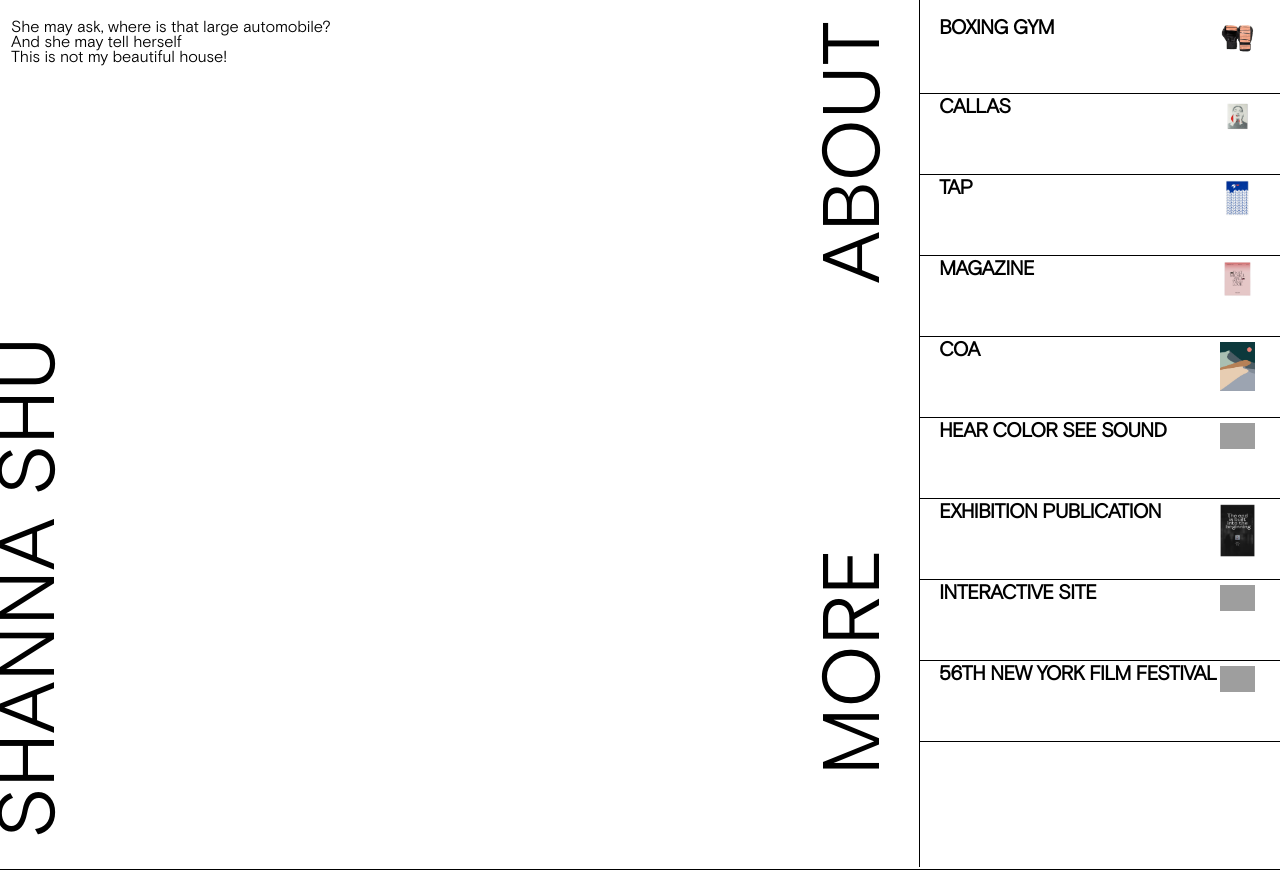
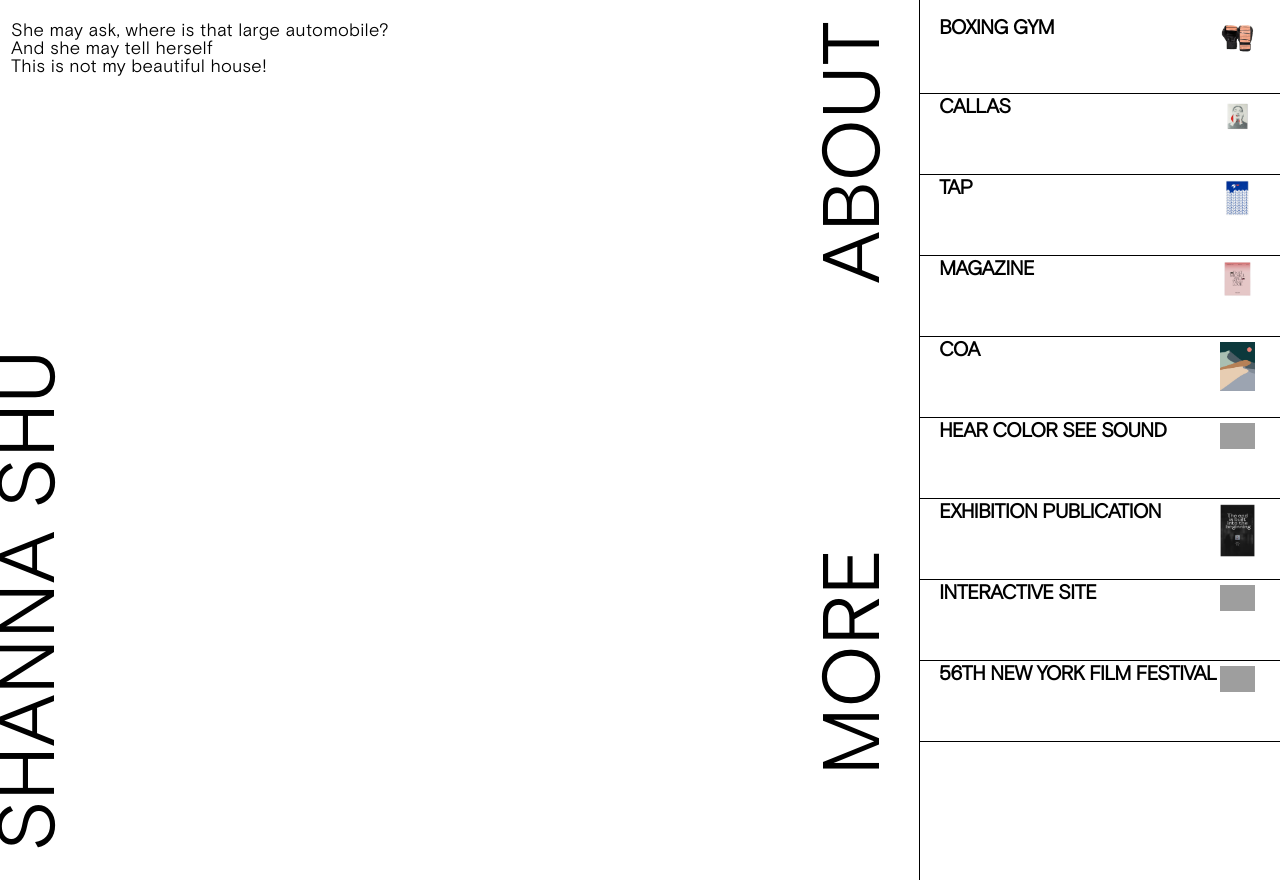
Before and after one commit to shannashu/shannashu, a plain HTML site: page home.html in a window 1280 px wide. Shown: the top 880 px of the page. Drawn offline with Linux system fonts and the light colour scheme; grey boxes are pictures that could not be loaded.

Commit message:
Update stylesheet.css

```diff
--- a/stylesheet.css
+++ b/stylesheet.css
@@ -22,7 +22,7 @@ h1 {
 
 
 p{
-	font-size: 16px;
+	font-size: 18px;
 	font-kerning: normal;
 	letter-spacing:-0.005em
 	line-height: 2;
@@ -287,7 +287,8 @@ table, td, th {
 	margin-top:-37px;
 	padding: 0px;
 	font-weight: normal;
-	letter-spacing: -0.1px;
+	letter-spacing: 0.3px;
+
 }
 .shanna{
 	grid-column: 1/5;
```
